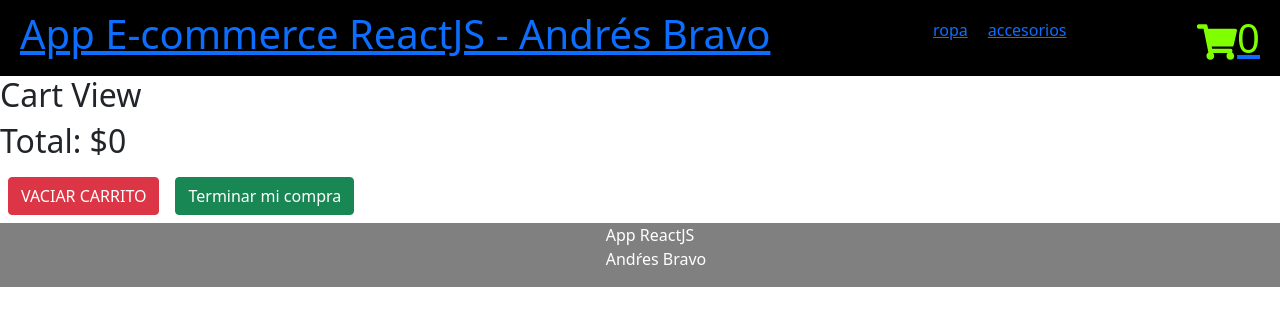
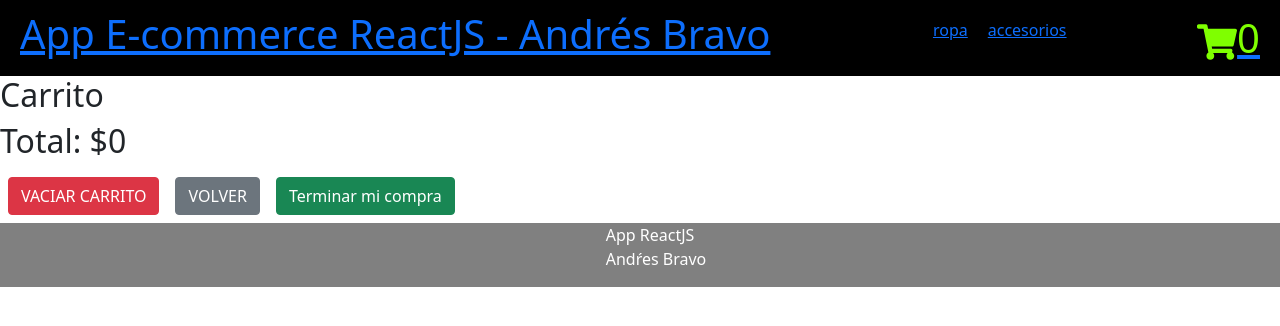
Before and after one commit to ABravo161/react_js, a React (Create React App) app: page /cart in a window 1280 px wide. Shown: the top 326 px of the page. Built offline with nearby package versions, Linux system fonts and the light colour scheme.

Commit message:
se agrega boton de borrar item

```diff
--- a/src/components/CartView/CartView.js
+++ b/src/components/CartView/CartView.js
@@ -1,26 +1,35 @@
 import React, { useContext } from 'react'
+
+import { CartContext } from '../context/CartContext'
 import { Link } from 'react-router-dom'
-import { CartContext } from '../context/CartContext'
-
+import { useNavigate } from "react-router"
 
 export const CartView = () => {
 
-    const  {cart, totalPrecio, vaciarCarrito} = useContext(CartContext)
+    const navigate = useNavigate()
+
+    const handleVolver = () => {
+        navigate(-1)
+    }
+
+    const  {cart, totalPrecio, vaciarCarrito, borrarItem} = useContext(CartContext)
 
     return (
         <div>
-            <h2>Cart View</h2>
+            <h2>Carrito</h2>
             {
                 cart.map( (elemento) => (
                 <div key={elemento.id}>
                     <h4>{elemento.nombre}</h4>
                     <p>Precio: ${elemento.precio}</p>
                     <p>Cantidad: {elemento.cantidad}</p>
+                    <button className="btn btn-danger btn-sm" onClick={() => borrarItem(elemento.id)}>borrar</button>
                 </div>
             ))
             }
             <h2>Total: ${totalPrecio()}</h2>
             <button className="btn btn-danger m-2" onClick={vaciarCarrito}>VACIAR CARRITO</button>
+            <button className="btn btn-secondary m-2" onClick={handleVolver}>VOLVER</button>
             <Link to="/checkout" className="btn btn-success m-2">Terminar mi compra</Link>
         </div>
     )
--- a/src/components/context/CartContext.js
+++ b/src/components/context/CartContext.js
@@ -1,16 +1,22 @@
-import { createContext, useState } from "react";
-
+import { createContext, useContext, useState } from "react";
 
 export const CartContext = createContext()
+const useCartContext = () => useContext(CartContext);
+
 
 export const CartProvider = ({children }) => {
 
+
     const [cart, setCart] = useState([])
-    console.log(cart)
 
     const vaciarCarrito = () => {
         setCart([])
     }
+
+    const borrarItem = (id) => {
+        setCart(cart.filter(item => item.id !== id))
+    }
+
 
     const agregarAlCarrito = (item) => {
         setCart([...cart, item])
@@ -29,7 +35,7 @@ export const CartProvider = ({children }) => {
     }
 
     return (
-        <CartContext.Provider value={{cart,agregarAlCarrito, isInCart, totalCantidad, totalPrecio, vaciarCarrito}}>
+        <CartContext.Provider value={{cart,agregarAlCarrito, isInCart, totalCantidad, totalPrecio, vaciarCarrito, borrarItem}}>
             {children}
         </CartContext.Provider>
     )
```
